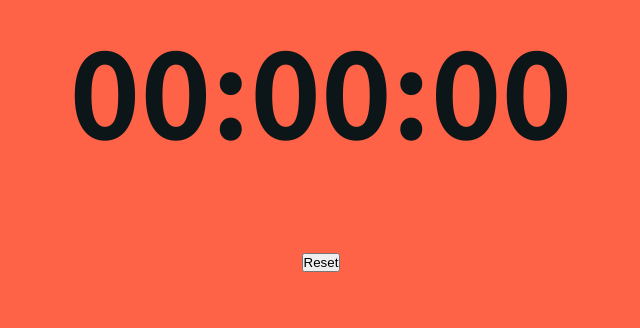
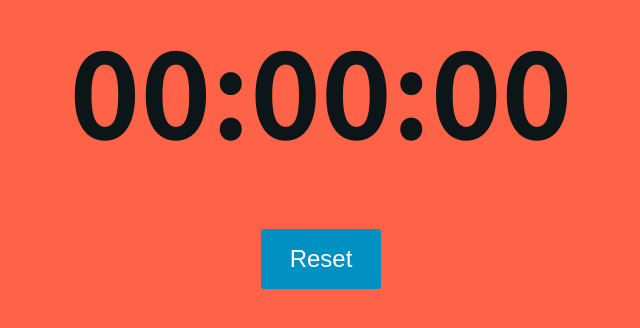
Before and after one commit to gneblett/pomodoro-timer, a React (Create React App) app: page / in a window 1280 px wide. Shown: the top 328 px of the page, without its empty margins (319-959 px from the left). Built offline with nearby package versions, Linux system fonts and the light colour scheme.

Commit message:
Add button styling

```diff
--- /dev/null
+++ b/src/components/Timer/TimerControls.css
@@ -0,0 +1,20 @@
+.button {
+    display: inline-block;
+    outline: none;
+    cursor: pointer;
+    border-radius: 3px;
+    font-size: 24px;
+    font-weight: 500;
+    line-height: 16px;
+    padding: 2px 16px;
+    height: 60px;
+    min-width: 120px;
+    min-height: 60px;
+    border: none;
+    color: #fffffcff;
+    background-color: #0090c1ff;
+    transition: background-color 0.25s ease, color 0.25s ease;
+  }
+  button:hover {
+    background-color: #38aeccff;
+  }
--- a/src/components/Timer/TimerControls.js
+++ b/src/components/Timer/TimerControls.js
@@ -1,4 +1,5 @@
 import React from "react";
+import "./TimerControls.css";
 
 const TimerControls = (props) => {
   return (
```
